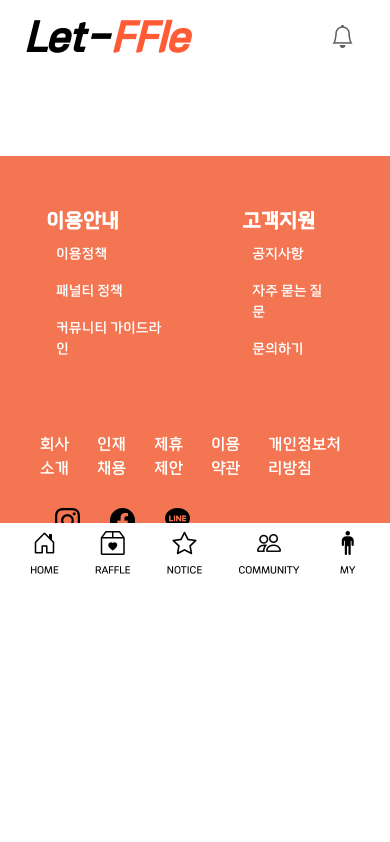
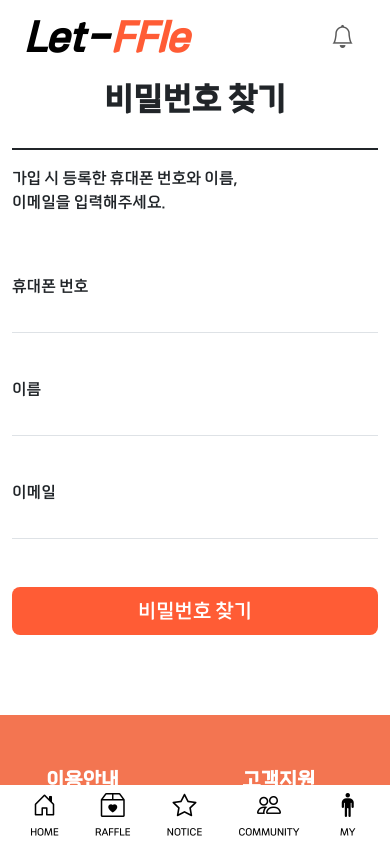
Before and after one commit to byeonnns/let-ffle-front, a Vue app: page /FindPassword in a window 390 px wide. Shown: the top 842 px of the page. Built offline with nearby package versions, Linux system fonts and the light colour scheme; what vue3-lottie would draw is missing.

Commit message:
Rafactor: 비밀번호 찾기 페이지뷰 추가 및 라우터 등록

```diff
--- a/src/router/Main.js
+++ b/src/router/Main.js
@@ -1,6 +1,7 @@
 import { createRouter, createWebHistory } from 'vue-router'
 import LoginView from '@/views/Member/LoginView.vue'
 import FindIdView from '@/views/Member/FindIdView.vue'
+import FindPasswordView from '@/views/Member/FindPasswordView.vue'
 import JoinView from '@/views/Member/JoinView.vue'
 
 const routes = [
@@ -18,6 +19,11 @@ const routes = [
     path: '/FindId',
     name: 'FindId',
     component: FindIdView
+  },
+  {
+    path: '/FindPassword',
+    name: 'FindPassword',
+    component: FindPasswordView
   }
 ]
 
--- /dev/null
+++ b/src/views/Member/FindPasswordView.vue
@@ -0,0 +1,62 @@
+<template>
+    <div class="container-lg">
+        <div ref="findIdView" class="d-flex justify-content-center">
+            <div class="d-flex flex-column" :style="responsiveSize">
+                <p class="text-center" style="font-size:32px; font-weight: 700;">비밀번호 찾기</p>
+                <hr class="border-2 opacity-100 mt-2" />
+                <div>
+                    <p>가입 시 등록한 휴대폰 번호와 이름,<br>이메일을 입력해주세요.</p>
+                </div>
+                <label for="mte" class="mb-2" style="margin-top:44px">휴대폰 번호</label>
+                <input id="mtel" type="text" class="border-0 border-bottom" v-model="mphone">
+                <label for="mte" class="mb-2" style="margin-top:44px">이름</label>
+                <input id="mtel" type="text" class="border-0 border-bottom" v-model="mname">
+                <label for="mte" class="mb-2" style="margin-top:44px">이메일</label>
+                <input id="mtel" type="text" class="border-0 border-bottom" v-model="mid">
+                <button class="btn text-white btn-lg mt-5" @click="findId">비밀번호 찾기</button>
+            </div>
+        </div>
+    </div>
+</template>
+
+<script setup>
+import { reactive, ref } from 'vue';
+
+const findIdView = ref(null);
+
+/* 반응형 UI */
+const responsiveSize = reactive({
+    width: window.innerWidth >= 992 ? '400px' : '100%'
+});
+const handleResize = () => {
+    if (window.innerWidth >= 992) {
+        responsiveSize.width = '400px';
+    } else {
+        responsiveSize.width = '100%';
+    }
+};
+window.addEventListener('resize', handleResize);
+
+/* 이메일 찾기 */
+const findId = () => {
+    findIdView.value.innerHTML = `
+    <div class="d-flex flex-column text-center" :style="responsiveSize">
+        <p class="text-center h3" style="font-weight: 700; margin-bottom:14px;">회원님의 비밀번호입니다.</p>
+        <hr class="border-2 opacity-100 my-4"/>
+        <div>
+            <h6>비밀번호</h6>
+        </div>
+        <h4>letffle4nerd</h4>
+        <div class="row mt-5">
+            <button class="btn text-white btn-lg flex-grow-1 col ms-2">로그인</button>
+        </div>
+    </div>
+    `;
+}
+</script>
+
+<style scoped>
+input {
+    outline: none;
+}
+</style>
--- a/src/views/Member/LoginView.vue
+++ b/src/views/Member/LoginView.vue
@@ -12,7 +12,7 @@
                 <div class="row mt-3 text-center">
                     <div class="col-4 border-end"><RouterLink to="/join">이메일 가입</RouterLink></div>
                     <div class="col-4"><RouterLink to="/FindId">이메일 찾기</RouterLink></div>
-                    <div class="col-4 border-start"><RouterLink to="/???">비밀번호 찾기</RouterLink></div>
+                    <div class="col-4 border-start"><RouterLink to="/FindPassword">비밀번호 찾기</RouterLink></div>
                 </div>
             </div>
         </div>
```
